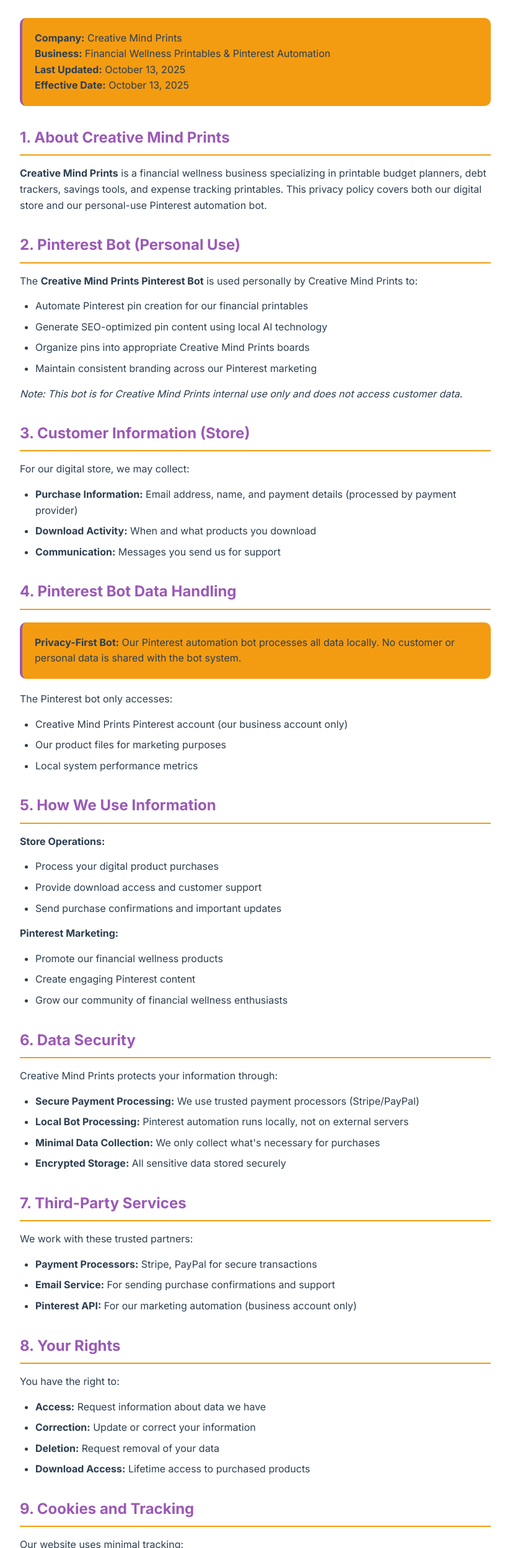
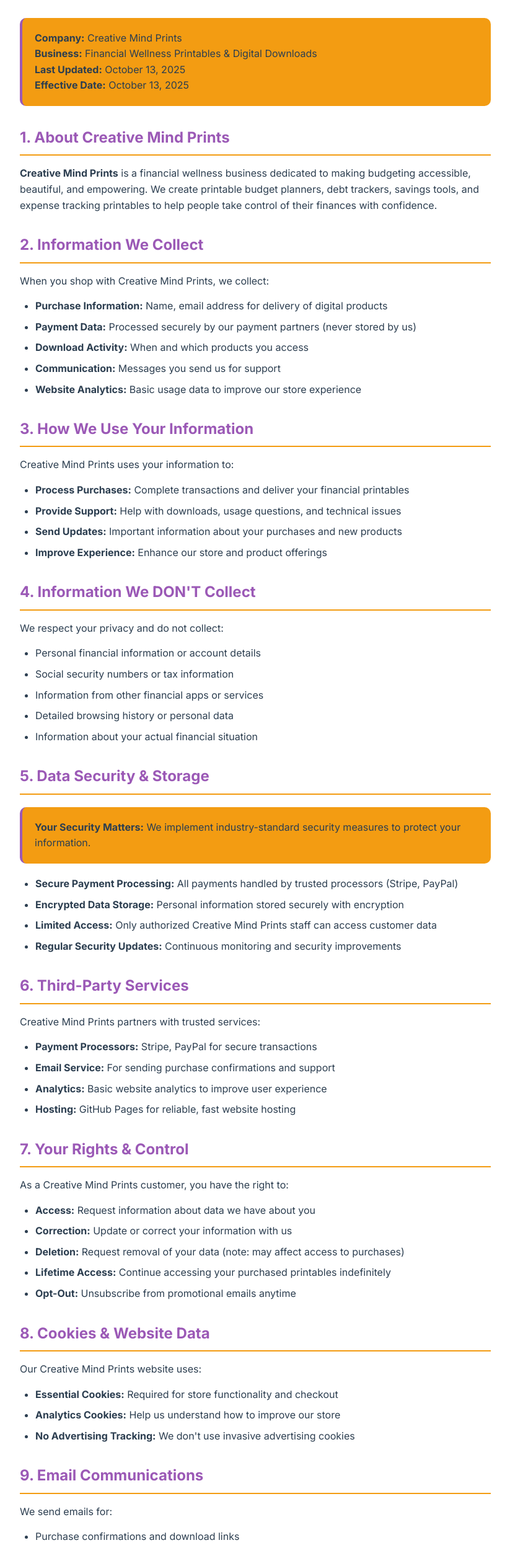
Before and after one commit to CreativeMindPrints/CreativeMindPrints.github.io, a plain HTML site: page privacy.html in a window 1280 px wide. Shown: the part 293-2790 px from the top of the page at 62% size, without its empty margins (228-1051 px from the left). Drawn offline with nearby package versions, Linux system fonts and the light colour scheme.

Commit message:
Update privacy.html

```diff
--- a/privacy.html
+++ b/privacy.html
@@ -4,7 +4,7 @@
     <meta charset="UTF-8">
     <meta name="viewport" content="width=device-width, initial-scale=1.0">
     <title>Privacy Policy - Creative Mind Prints</title>
-    <meta name="description" content="Creative Mind Prints Privacy Policy for Pinterest Bot and Financial Printables Store">
+    <meta name="description" content="Creative Mind Prints Privacy Policy for Financial Wellness Printables Store">
 
     <link href="https://fonts.googleapis.com/css2?family=Inter:wght@300;400;500;600;700&family=Playfair+Display:wght@400;500;600;700&display=swap" rel="stylesheet">
 
@@ -69,110 +69,122 @@
 
         <div class="highlight">
             <strong>Company:</strong> Creative Mind Prints<br>
-            <strong>Business:</strong> Financial Wellness Printables & Pinterest Automation<br>
+            <strong>Business:</strong> Financial Wellness Printables & Digital Downloads<br>
             <strong>Last Updated:</strong> October 13, 2025<br>
             <strong>Effective Date:</strong> October 13, 2025
         </div>
 
         <h2>1. About Creative Mind Prints</h2>
-        <p><strong>Creative Mind Prints</strong> is a financial wellness business specializing in printable budget planners, debt trackers, savings tools, and expense tracking printables. This privacy policy covers both our digital store and our personal-use Pinterest automation bot.</p>
+        <p><strong>Creative Mind Prints</strong> is a financial wellness business dedicated to making budgeting accessible, beautiful, and empowering. We create printable budget planners, debt trackers, savings tools, and expense tracking printables to help people take control of their finances with confidence.</p>
 
-        <h2>2. Pinterest Bot (Personal Use)</h2>
-        <p>The <strong>Creative Mind Prints Pinterest Bot</strong> is used personally by Creative Mind Prints to:</p>
+        <h2>2. Information We Collect</h2>
+        <p>When you shop with Creative Mind Prints, we collect:</p>
         <ul>
-            <li>Automate Pinterest pin creation for our financial printables</li>
-            <li>Generate SEO-optimized pin content using local AI technology</li>
-            <li>Organize pins into appropriate Creative Mind Prints boards</li>
-            <li>Maintain consistent branding across our Pinterest marketing</li>
-        </ul>
-        <p><em>Note: This bot is for Creative Mind Prints internal use only and does not access customer data.</em></p>
-
-        <h2>3. Customer Information (Store)</h2>
-        <p>For our digital store, we may collect:</p>
-        <ul>
-            <li><strong>Purchase Information:</strong> Email address, name, and payment details (processed by payment provider)</li>
-            <li><strong>Download Activity:</strong> When and what products you download</li>
+            <li><strong>Purchase Information:</strong> Name, email address for delivery of digital products</li>
+            <li><strong>Payment Data:</strong> Processed securely by our payment partners (never stored by us)</li>
+            <li><strong>Download Activity:</strong> When and which products you access</li>
             <li><strong>Communication:</strong> Messages you send us for support</li>
+            <li><strong>Website Analytics:</strong> Basic usage data to improve our store experience</li>
         </ul>
 
-        <h2>4. Pinterest Bot Data Handling</h2>
-        <div class="highlight">
-            <strong>Privacy-First Bot:</strong> Our Pinterest automation bot processes all data locally. No customer or personal data is shared with the bot system.
-        </div>
-        <p>The Pinterest bot only accesses:</p>
+        <h2>3. How We Use Your Information</h2>
+        <p>Creative Mind Prints uses your information to:</p>
         <ul>
-            <li>Creative Mind Prints Pinterest account (our business account only)</li>
-            <li>Our product files for marketing purposes</li>
-            <li>Local system performance metrics</li>
+            <li><strong>Process Purchases:</strong> Complete transactions and deliver your financial printables</li>
+            <li><strong>Provide Support:</strong> Help with downloads, usage questions, and technical issues</li>
+            <li><strong>Send Updates:</strong> Important information about your purchases and new products</li>
+            <li><strong>Improve Experience:</strong> Enhance our store and product offerings</li>
         </ul>
 
-        <h2>5. How We Use Information</h2>
-        <p><strong>Store Operations:</strong></p>
+        <h2>4. Information We DON'T Collect</h2>
+        <p>We respect your privacy and do not collect:</p>
         <ul>
-            <li>Process your digital product purchases</li>
-            <li>Provide download access and customer support</li>
-            <li>Send purchase confirmations and important updates</li>
+            <li>Personal financial information or account details</li>
+            <li>Social security numbers or tax information</li>
+            <li>Information from other financial apps or services</li>
+            <li>Detailed browsing history or personal data</li>
+            <li>Information about your actual financial situation</li>
         </ul>
 
-        <p><strong>Pinterest Marketing:</strong></p>
+        <h2>5. Data Security & Storage</h2>
+        <div class="highlight">
+            <strong>Your Security Matters:</strong> We implement industry-standard security measures to protect your information.
+        </div>
         <ul>
-            <li>Promote our financial wellness products</li>
-            <li>Create engaging Pinterest content</li>
-            <li>Grow our community of financial wellness enthusiasts</li>
+            <li><strong>Secure Payment Processing:</strong> All payments handled by trusted processors (Stripe, PayPal)</li>
+            <li><strong>Encrypted Data Storage:</strong> Personal information stored securely with encryption</li>
+            <li><strong>Limited Access:</strong> Only authorized Creative Mind Prints staff can access customer data</li>
+            <li><strong>Regular Security Updates:</strong> Continuous monitoring and security improvements</li>
         </ul>
 
-        <h2>6. Data Security</h2>
-        <p>Creative Mind Prints protects your information through:</p>
-        <ul>
-            <li><strong>Secure Payment Processing:</strong> We use trusted payment processors (Stripe/PayPal)</li>
-            <li><strong>Local Bot Processing:</strong> Pinterest automation runs locally, not on external servers</li>
-            <li><strong>Minimal Data Collection:</strong> We only collect what's necessary for purchases</li>
-            <li><strong>Encrypted Storage:</strong> All sensitive data stored securely</li>
-        </ul>
-
-        <h2>7. Third-Party Services</h2>
-        <p>We work with these trusted partners:</p>
+        <h2>6. Third-Party Services</h2>
+        <p>Creative Mind Prints partners with trusted services:</p>
         <ul>
             <li><strong>Payment Processors:</strong> Stripe, PayPal for secure transactions</li>
             <li><strong>Email Service:</strong> For sending purchase confirmations and support</li>
-            <li><strong>Pinterest API:</strong> For our marketing automation (business account only)</li>
+            <li><strong>Analytics:</strong> Basic website analytics to improve user experience</li>
+            <li><strong>Hosting:</strong> GitHub Pages for reliable, fast website hosting</li>
         </ul>
 
-        <h2>8. Your Rights</h2>
-        <p>You have the right to:</p>
+        <h2>7. Your Rights & Control</h2>
+        <p>As a Creative Mind Prints customer, you have the right to:</p>
         <ul>
-            <li><strong>Access:</strong> Request information about data we have</li>
-            <li><strong>Correction:</strong> Update or correct your information</li>
-            <li><strong>Deletion:</strong> Request removal of your data</li>
-            <li><strong>Download Access:</strong> Lifetime access to purchased products</li>
+            <li><strong>Access:</strong> Request information about data we have about you</li>
+            <li><strong>Correction:</strong> Update or correct your information with us</li>
+            <li><strong>Deletion:</strong> Request removal of your data (note: may affect access to purchases)</li>
+            <li><strong>Lifetime Access:</strong> Continue accessing your purchased printables indefinitely</li>
+            <li><strong>Opt-Out:</strong> Unsubscribe from promotional emails anytime</li>
         </ul>
 
-        <h2>9. Cookies and Tracking</h2>
-        <p>Our website uses minimal tracking:</p>
+        <h2>8. Cookies & Website Data</h2>
+        <p>Our Creative Mind Prints website uses:</p>
         <ul>
-            <li>Essential cookies for store functionality</li>
-            <li>Basic analytics to improve user experience</li>
-            <li>No invasive tracking or advertising cookies</li>
+            <li><strong>Essential Cookies:</strong> Required for store functionality and checkout</li>
+            <li><strong>Analytics Cookies:</strong> Help us understand how to improve our store</li>
+            <li><strong>No Advertising Tracking:</strong> We don't use invasive advertising cookies</li>
+        </ul>
+
+        <h2>9. Email Communications</h2>
+        <p>We send emails for:</p>
+        <ul>
+            <li>Purchase confirmations and download links</li>
+            <li>Customer support responses</li>
+            <li>Important updates about your purchases</li>
+            <li>Optional promotional emails (you can unsubscribe anytime)</li>
         </ul>
 
         <h2>10. Children's Privacy</h2>
-        <p>Our financial planning tools are designed for adults. We do not knowingly collect information from children under 13.</p>
+        <p>Our financial planning tools are designed for adults managing their finances. We do not knowingly collect information from children under 13.</p>
 
-        <h2>11. International Users</h2>
-        <p>We serve customers worldwide. Our Pinterest bot operates locally regardless of location. All transactions are processed securely through our payment partners.</p>
+        <h2>11. International Customers</h2>
+        <p>Creative Mind Prints serves customers worldwide. We comply with international privacy laws including GDPR and CCPA. All transactions are processed securely regardless of your location.</p>
 
-        <h2>12. Changes to This Policy</h2>
-        <p>Creative Mind Prints may update this Privacy Policy. Changes will be posted on this page with updated dates.</p>
+        <h2>12. Data Retention</h2>
+        <p>We retain your information as long as:</p>
+        <ul>
+            <li>Your account remains active</li>
+            <li>Required for providing lifetime product access</li>
+            <li>Necessary for legal or business purposes</li>
+            <li>You haven't requested deletion</li>
+        </ul>
+
+        <h2>13. Changes to This Policy</h2>
+        <p>Creative Mind Prints may update this Privacy Policy periodically. When we do:</p>
+        <ul>
+            <li>We'll update the "Last Updated" date</li>
+            <li>Significant changes will be emailed to customers</li>
+            <li>Continued use of our store constitutes acceptance</li>
+        </ul>
 
         <div class="contact-info">
             <h2>Contact Creative Mind Prints</h2>
-            <p>Questions about privacy or our financial wellness tools?</p>
+            <p>Questions about privacy or our financial wellness printables?</p>
             <p>
-                <strong>Email:</strong> privacy@creativemindprints@proton.me<br>
-                <strong>Support:</strong> support@creativemindprints@proton.me<br>
-                <strong>Store:</strong> creativemindprints.github.io
+                <strong>Privacy Email:</strong> privacy@creativemindprints@proton.me<br>
+                <strong>Support Email:</strong> support@creativemindprints@proton.me<br>
+                <strong>Store Website:</strong> creativemindprints.github.io
             </p>
-            <p><strong>Response Time:</strong> We respond to all inquiries within 24 hours.</p>
+            <p><strong>We respond to all privacy inquiries within 48 hours. 💜</strong></p>
         </div>
 
         <div style="text-align: center;">
@@ -182,8 +194,8 @@
 
     <footer>
         <div class="container">
-            <p>&copy; 2025 Creative Mind Prints. Financial Wellness & Pinterest Automation Privacy Policy.</p>
-            <p style="margin-top: 10px; opacity: 0.8;">Complies with Pinterest Developer Terms, GDPR, and CCPA.</p>
+            <p>&copy; 2025 Creative Mind Prints. Financial wellness printables with lifetime access.</p>
+            <p style="margin-top: 10px; opacity: 0.8;">Privacy policy complies with GDPR, CCPA, and international privacy laws.</p>
         </div>
     </footer>
 </body>
```
